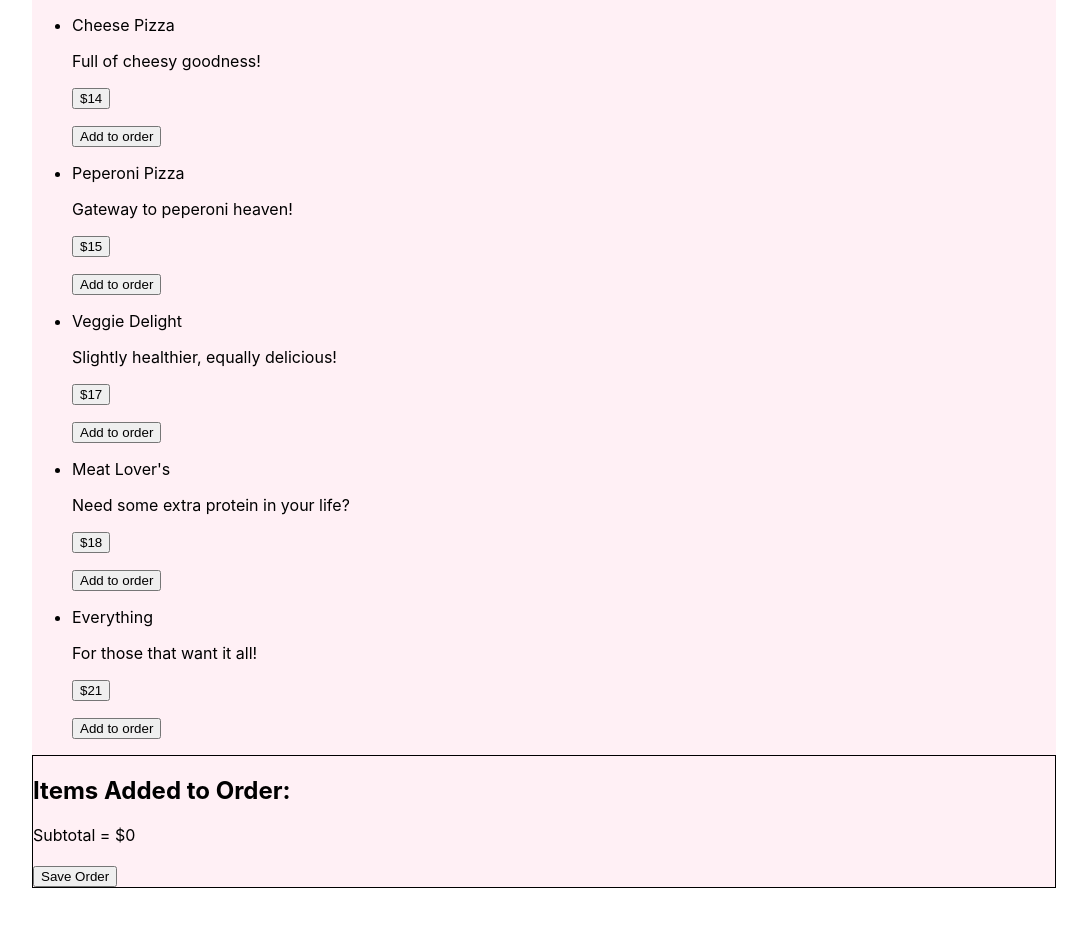
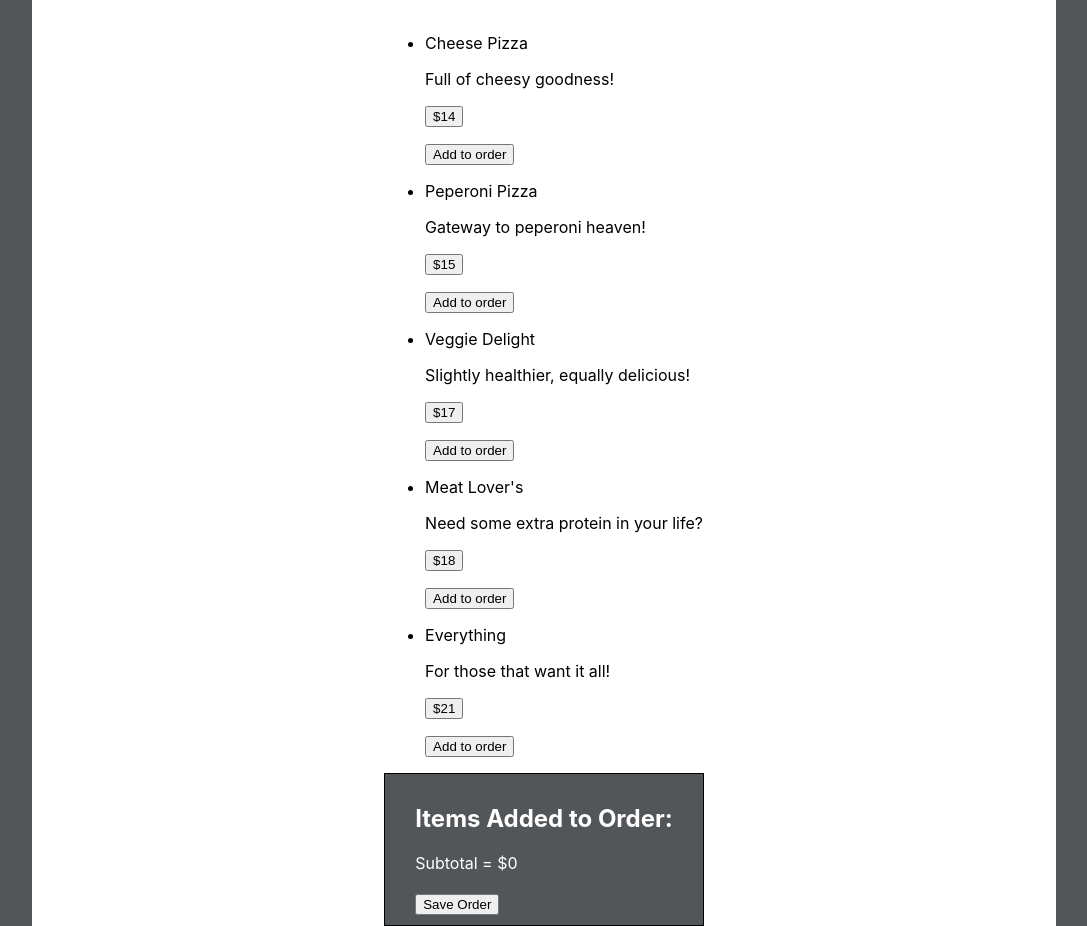
Before and after one commit to katefranks/react-pizza-app, a React (Create React App) app: page / in a window 1280 px wide. Shown: the part 231-1157 px from the top of the page, without its empty margins (96-1183 px from the left). Before the commit the page ends 1119 px from the top, so only its background shows below. Built offline with nearby package versions, Linux system fonts and the light colour scheme.

Commit message:
modified styling

```diff
--- a/src/components/App.css
+++ b/src/components/App.css
@@ -5,15 +5,26 @@
 #root{
   display: flex;
   justify-content: center;
+  background-color: #535659;
 }
 
-
 .main-menu{
-  background-color: lavenderblush;
+  background-color: #FFF;;
   width: 80%;
   display: flex;
   flex-direction: column;
   justify-content: center;
+  align-items: center;
+
+}
+
+li{
+  text-decoration: none;
+
+}
+
+button{
+
 }
 
 .main-header{
@@ -42,6 +53,9 @@ td {
 }
 
 .order-container{
+  background-color: #535659;
+  color: #FFF;
+  padding: 10px 30px;
   border: 1px solid black;
 }
 
--- a/src/components/MenuList.js
+++ b/src/components/MenuList.js
@@ -12,17 +12,18 @@ class MenuList extends Component {
   }
 
     render() {
+
       // const categories = ['pizzas', 'desserts', 'drinks'];
       const categories = this.props.items.map(item => item.category) // an array of categories (duplicates exist)
       const uniqueCategories = [...new Set(categories)]; // an array of categories (no duplicates)
 
       const headings = uniqueCategories.map(category => (
-        <button key={category} onClick={() => this.setState({ selection: category })}>{category}</button>
+        <button style={{display: 'flex', flexDirection: 'column', width: '25%', margin: '3px'}} key={category} onClick={() => this.setState({ selection: category })}>{category}</button>
       ));
 
       const items = this.props.items
         .filter(item => item.category === this.state.selection)
-        .map((item) => <MenuItem item={item} addToOrder={this.props.addToOrder}/>);
+        .map((item) => <MenuItem  item={item} addToOrder={this.props.addToOrder}/>);
 
       return(
         <>
```
